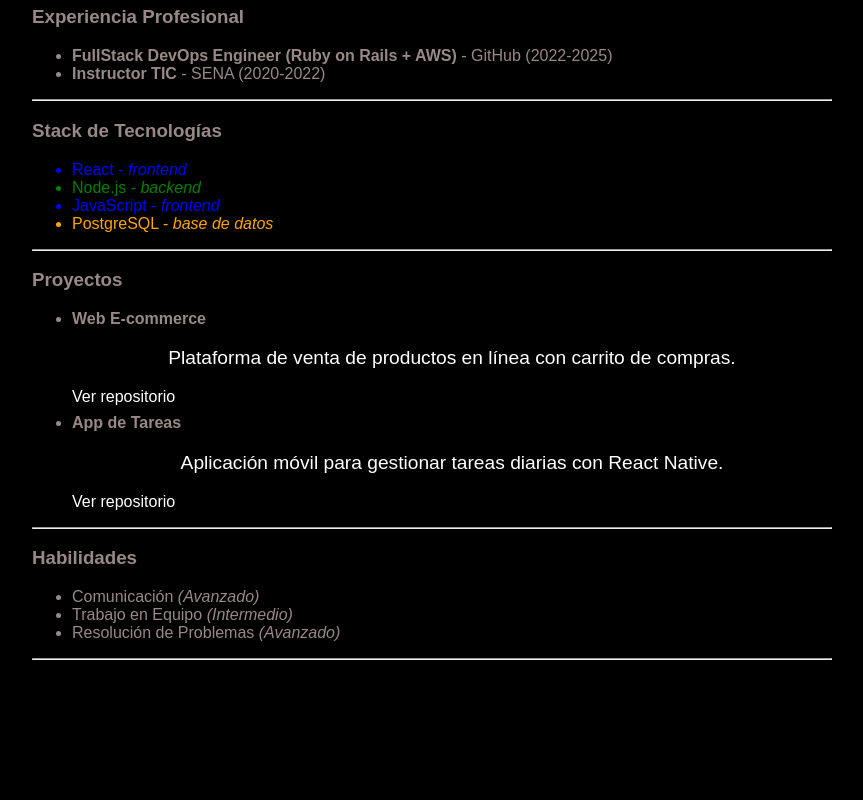
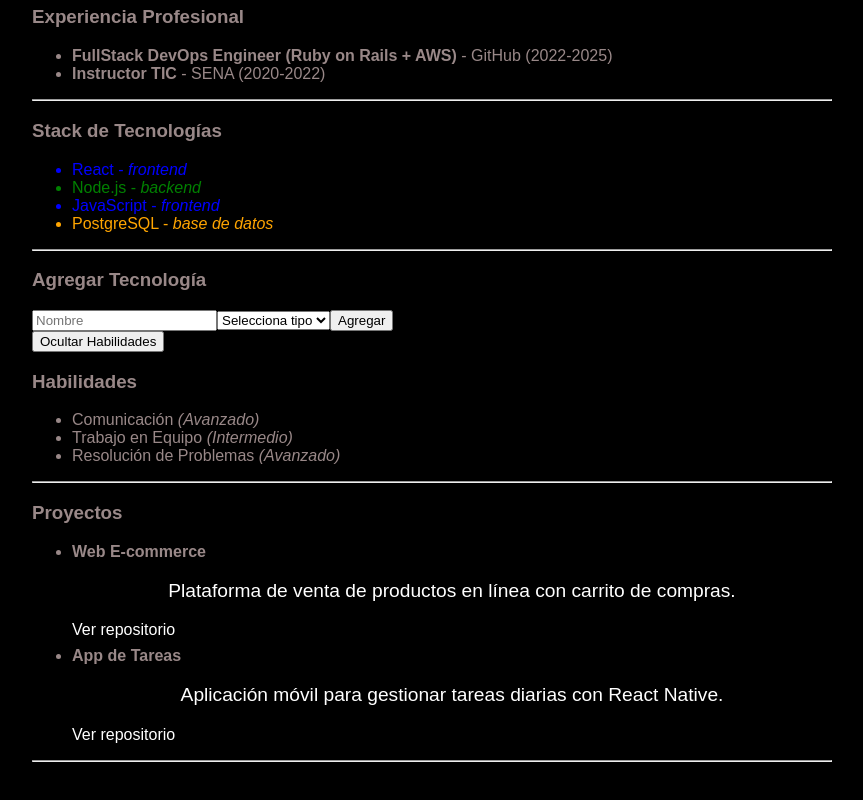
Before and after one commit to mateousug/creacion_anidacion_react, a React (Vite) app: page / in a window 1280 px wide. Shown: the part 647-1447 px from the top of the page, without its empty margins (208-1071 px from the left). Before the commit the page ends 1363 px from the top, so only its background shows below. Built offline with nearby package versions, Linux system fonts and the light colour scheme.

Commit message:
feat: renderizado dinámico de tecnologías desde estado

```diff
--- a/src/App.jsx
+++ b/src/App.jsx
@@ -1,51 +1,48 @@
-import React from "react";
+// src/App.jsx
+import React, { useState } from "react";
 import {
   cabecera,
   perfil,
   educacion,
   experiencia,
-  stackTecnologias,
+  stackTecnologias as tecnologiasIniciales,
   proyectos,
-  habilidades
+  habilidades,
 } from "./data/cvData";
+
 import CabeceraCV from "./components/CabeceraCV";
 import Perfil from "./components/Perfil";
 import Educacion from "./components/Educacion";
 import Experiencia from "./components/Experiencia";
 import StackTecnologias from "./components/StackTecnologias";
-import Proyectos from "./components/proyectos";
-import Habilidades from "./components/Habilidades";
+import Proyectos from "./components/Proyectos";
+import ToggleHabilidades from "./components/ToggleHabilidades";
+import FormularioTecnologia from "./components/FormularioTecnologia";
 
 function App() {
+  const [tecnologias, setTecnologias] = useState(tecnologiasIniciales);
+
+  const agregarTecnologia = (nueva) => {
+    setTecnologias((prev) => [...prev, nueva]);
+  };
+
   return (
     <div style={{ maxWidth: "800px", margin: "0 auto", padding: "20px" }}>
-      {/* Cabecera */}
-      <CabeceraCV
-        nombre={cabecera.nombre}
-        profesion={cabecera.profesion}
-        telefono ={cabecera.telefono}
-        correo={cabecera.correo}
-      />
+      <CabeceraCV {...cabecera} />
+      <Perfil {...perfil} />
+      <Educacion estudios={educacion} />
+      <Experiencia trabajos={experiencia} />
+      <StackTecnologias tecnologias={tecnologias} />
 
-      {/* Perfil */}
-      <Perfil texto={perfil.texto}
-      habilidadesBlandas={perfil.habilidadesBlandas} />
+      {/* Componente con evento + estado */}
+      <FormularioTecnologia onAgregar={agregarTecnologia} />
 
-      {/* Educación */}
-      <Educacion estudios={educacion} />
+      {/* Componente con renderizado condicional */}
+      <ToggleHabilidades habilidades={habilidades} />
 
-      {/* Experiencia */}
-      <Experiencia trabajos={experiencia} />
-
-      {/* Stack de Tecnologías */}
-      <StackTecnologias tecnologias={stackTecnologias} />
-
-      {/* Proyectos (nuevo componente) */}
       <Proyectos proyectos={proyectos} />
-
-      {/* Habilidades (nuevo componente) */}
-      <Habilidades habilidades={habilidades} />
     </div>
   );
-};
-export default App
+}
+
+export default App;
```
